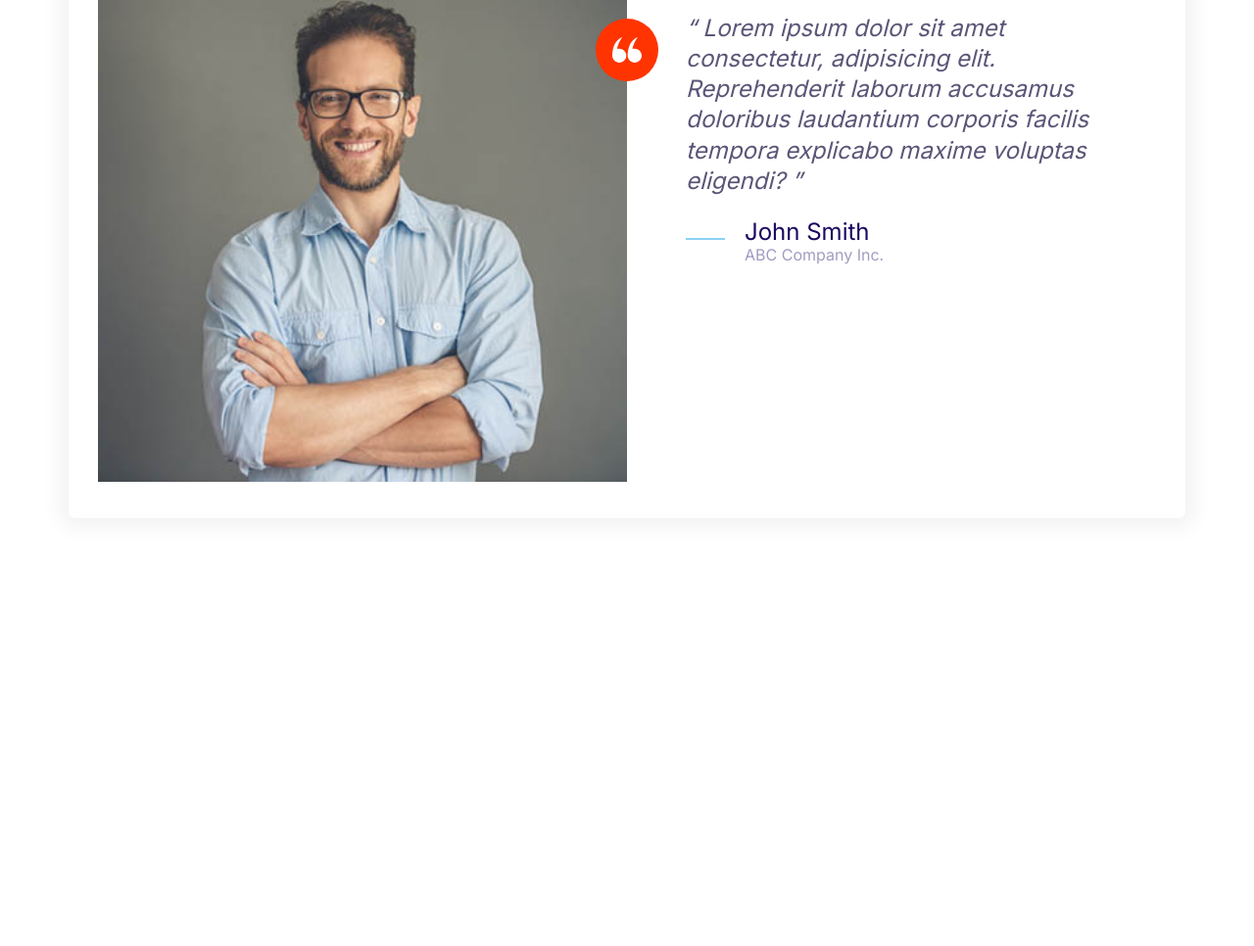
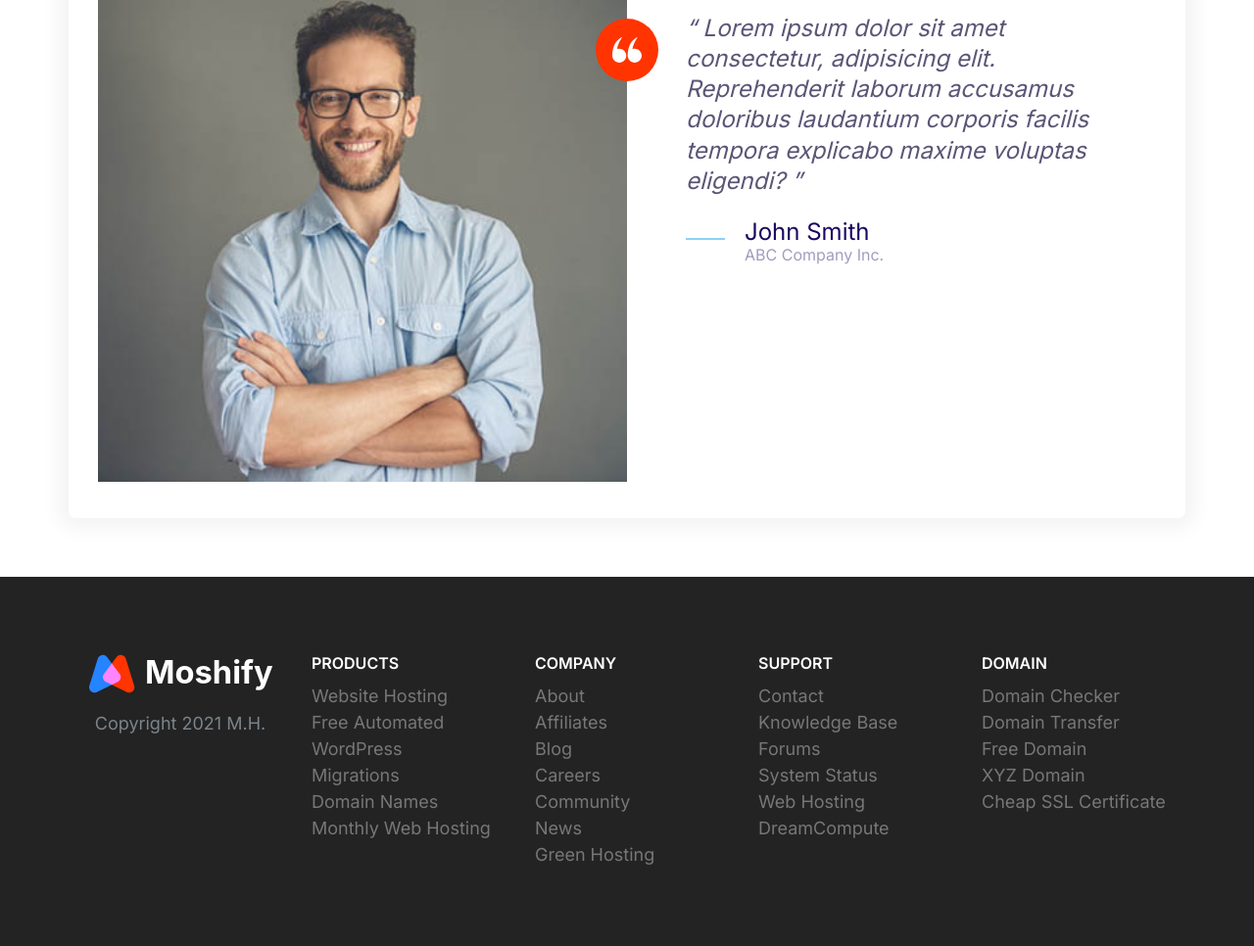
Before and after one commit to jamesgarcia2020/moshify, a plain HTML site: page index.html in a window 1280 px wide. Shown: the part 5003-5969 px from the top of the page at 98% size. Before the commit the page ends 5592 px from the top, so only its background shows below. Drawn offline with Linux system fonts and the light colour scheme.

Commit message:
Footer completed

```diff
--- a/css/styles.css
+++ b/css/styles.css
@@ -818,3 +818,81 @@ a {
     max-width: 700px;
   }
 }
+
+/* Footer  */
+
+.footer {
+  background: #232323;
+}
+
+.footer a {
+  color: #777;
+  transition: color 0.3s;
+}
+
+.footer a:hover {
+  color: #fff;
+}
+
+.footer__section {
+  padding: 2rem;
+  border-bottom: 1px solid #393939;
+}
+
+.footer__section .list {
+  margin: 0;
+}
+
+.footer__heading {
+  text-transform: uppercase;
+  font-weight: 600;
+}
+
+.footer__brand {
+  margin-top: 5rem;
+  text-align: center;
+}
+
+.footer__brand img {
+  /* TODO: consider making all images 100% maybe*/
+  width: 100%;
+  max-width: 230px;
+}
+
+.footer__copyright {
+  font-size: 2.1rem;
+  color: #fff;
+  opacity: 0.3;
+}
+
+@media screen and (min-width: 768px) {
+  .footer__sections {
+    grid-template-columns: repeat(auto-fit, minmax(10rem, 1fr));
+  }
+
+  .footer .collapsible__chevron {
+    display: none;
+  }
+
+  .footer .collapsible__content {
+    opacity: 1;
+    max-height: 100%;
+  }
+
+  .footer__brand {
+    order: -1;
+    margin-top: 1rem;
+  }
+
+  .footer__copyright {
+    font-size: 1.5rem;
+  }
+
+  .footer__section {
+    border: 0;
+  }
+
+  .footer__heading {
+    font-size: 1.6rem;
+  }
+}
--- a/index.html
+++ b/index.html
@@ -329,6 +329,86 @@
         </div></div>
 
     </section>
+    <footer class="block block--dark footer">
+        <div class="container grid footer__sections">
+            <section class="collapsible collapsible--expanded footer__section">
+                <header class="collapsible__header">
+                  <h2 class="collapsible__heading footer__heading">Products</h2>
+                  <svg class="icon icon--white collapsible__chevron">
+                    <use xlink:href="images/sprite.svg#chevron"></use>
+                  </svg>
+                </header>
+                <div class="collapsible__content">
+                  <ul class="list">
+                      <li><a href="#">Website Hosting</a></li>
+                      <li><a href="#">Free Automated WordPress</a></li>
+                      <li><a href="#">Migrations</a></li>
+                      <li><a href="#">Domain Names</a></li>
+                      <li><a href="#">Monthly Web Hosting</a></li>
+                  </ul>
+                </div>
+            </section>
+            <section class="collapsible footer__section">
+                <header class="collapsible__header">
+                  <h2 class="collapsible__heading footer__heading">Company</h2>
+                  <svg class="icon icon--white collapsible__chevron">
+                    <use xlink:href="images/sprite.svg#chevron"></use>
+                  </svg>
+                </header>
+                <div class="collapsible__content">
+                    <ul class="list">
+                        <li><a href="#">About</a></li>
+                        <li><a href="#">Affiliates</a></li>
+                        <li><a href="#">Blog</a></li>
+                        <li><a href="#">Careers</a></li>
+                        <li><a href="#">Community</a></li>
+                        <li><a href="#">News</a></li>
+                        <li><a href="#">Green Hosting</a></li>
+                    </ul>
+                </div>
+            </section>
+            <section class="collapsible footer__section">
+                <header class="collapsible__header">
+                  <h2 class="collapsible__heading footer__heading">Support</h2>
+                  <svg class="icon icon--white collapsible__chevron">
+                    <use xlink:href="images/sprite.svg#chevron"></use>
+                  </svg>
+                </header>
+                <div class="collapsible__content">
+                    <ul class="list">
+                        <li><a href="#">Contact</a></li>
+                        <li><a href="#">Knowledge Base</a></li>
+                        <li><a href="#">Forums</a></li>
+                        <li><a href="#">System Status</a></li>
+                        <li><a href="#">Web Hosting</a></li>
+                        <li><a href="#">DreamCompute</a></li>
+                    </ul>
+                </div>
+            </section>
+            <section class="collapsible footer__section">
+                <header class="collapsible__header">
+                  <h2 class="collapsible__heading footer__heading">Domain</h2>
+                  <svg class="icon icon--white collapsible__chevron">
+                    <use xlink:href="images/sprite.svg#chevron"></use>
+                  </svg>
+                </header>
+                <div class="collapsible__content">
+                    <ul class="list">
+                        <li><a href="#">Domain Checker</a></li>
+                        <li><a href="#">Domain Transfer</a></li>
+                        <li><a href="#">Free Domain</a></li>
+                        <li><a href="#">XYZ Domain</a></li>
+                        <li><a href="#">Cheap SSL Certificate</a></li>
+                    </ul>
+                </div>
+            </section>
+              <section class="footer__brand">
+                  <img src="images/logo.svg" alt=""><p class="footer_copyright" >Copyright 2021 M.H. </p>
+              </section>
+
+        </div>
+
+    </footer>
 
 
     <script src="js/main.js"></script>
```
